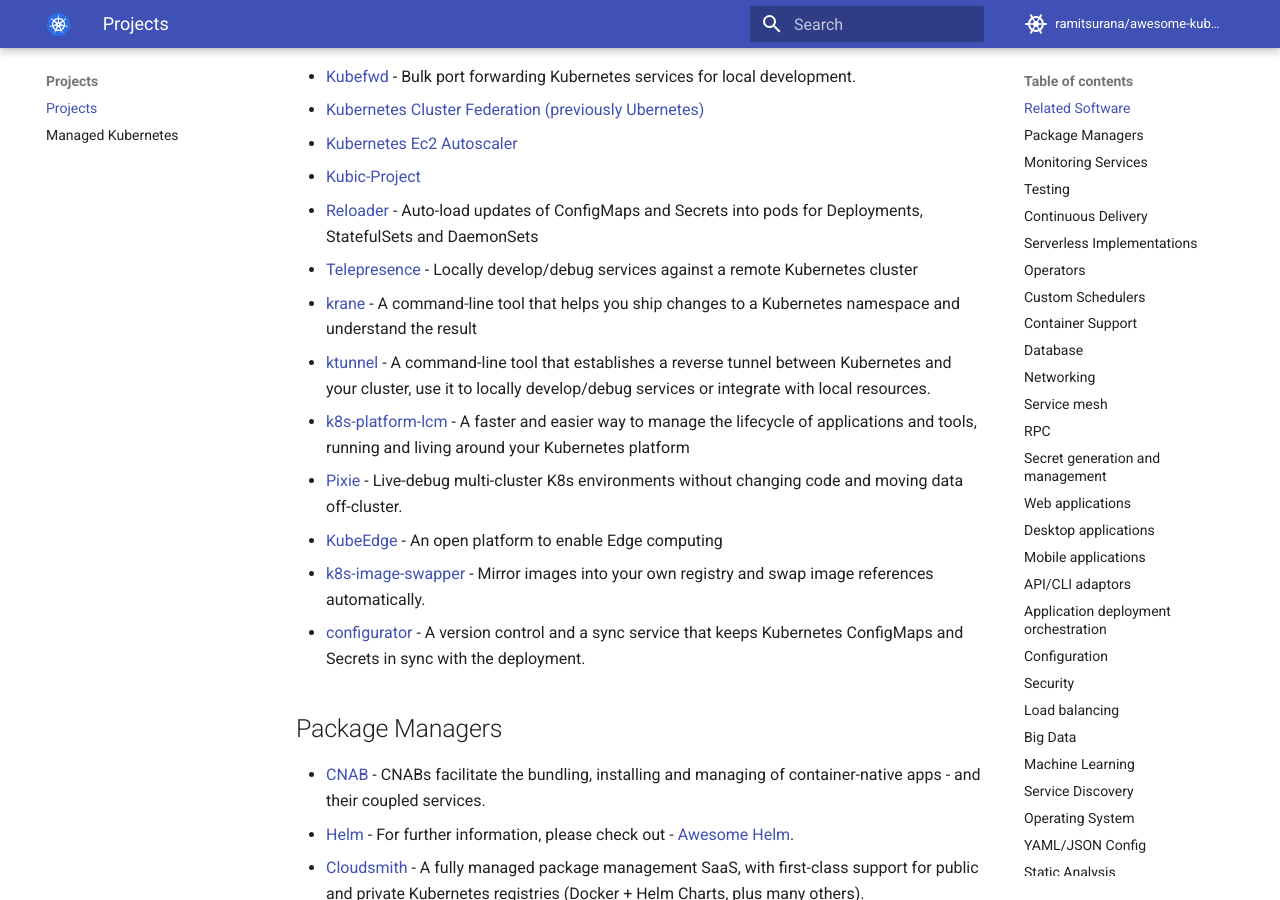
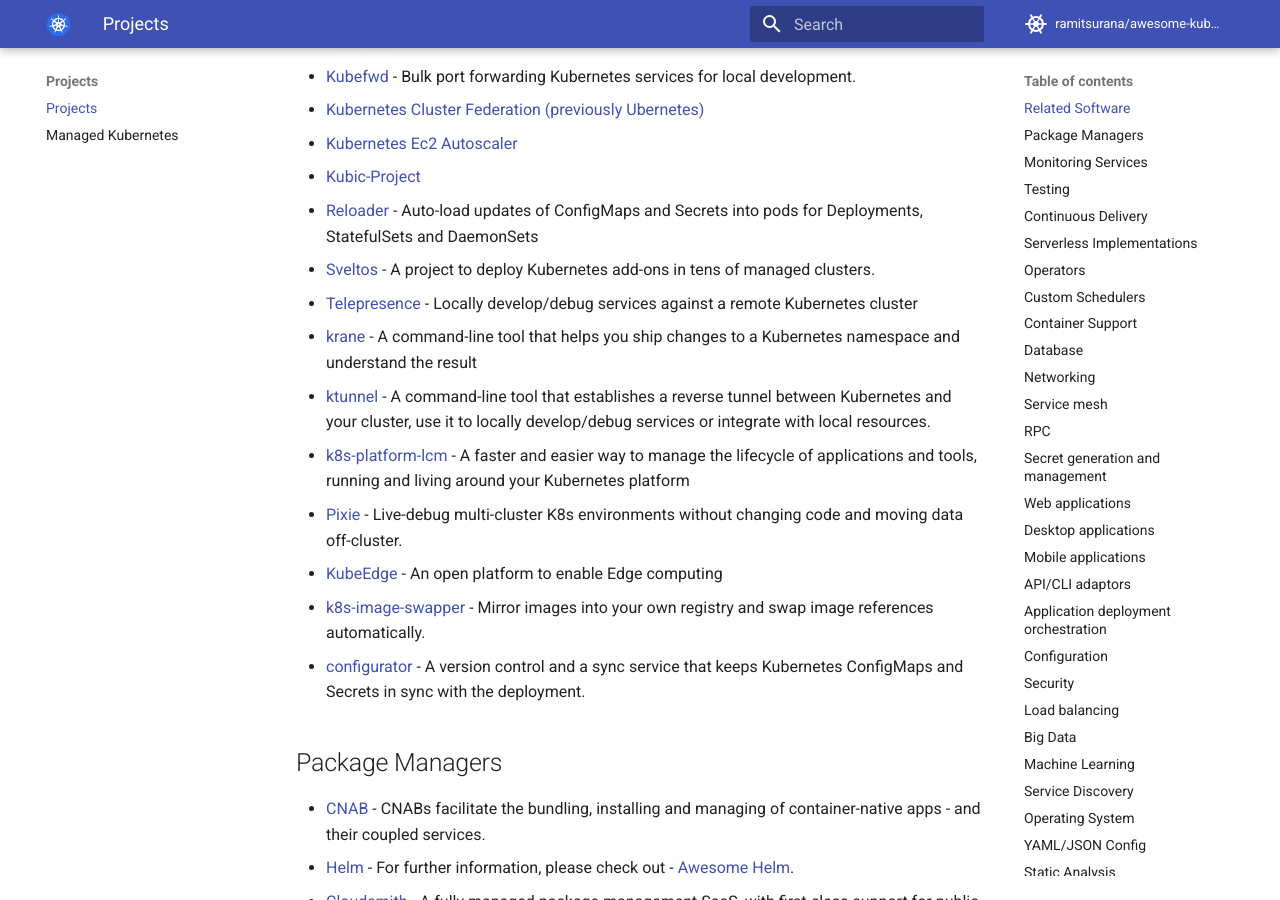
Before and after one commit to ramitsurana/awesome-kubernetes, an MkDocs documentation site: the page built from docs/projects/projects.md, in a window 1280 px wide and 900 px high, scrolled down 1274 px. Built offline with MkDocs 1.6.1 and Material for MkDocs 9.7.7, drawn with Linux system fonts in a browser that asks for light colours; comment, search, counter and statistics services are not loaded.

Commit message:
Add sveltos to projectlist

```diff
--- a/docs/projects/projects.md
+++ b/docs/projects/projects.md
@@ -36,6 +36,7 @@ Projects
 * [Kubernetes Ec2 Autoscaler](https://github.com/openai/kubernetes-ec2-autoscaler)
 * [Kubic-Project](https://github.com/kubic-project)
 * [Reloader](https://github.com/stakater/Reloader) - Auto-load updates of ConfigMaps and Secrets into pods for Deployments, StatefulSets and DaemonSets
+* [Sveltos](https://github.com/projectsveltos) - A project to deploy Kubernetes add-ons in tens of managed clusters.
 * [Telepresence](http://www.telepresence.io) - Locally develop/debug services against a remote Kubernetes cluster
 * [krane](https://github.com/Shopify/krane) - A command-line tool that helps you ship changes to a Kubernetes namespace and understand the result
 * [ktunnel](https://github.com/omrikiei/ktunnel) - A command-line tool that establishes a reverse tunnel between Kubernetes and your cluster, use it to locally develop/debug services or integrate with local resources.
```
